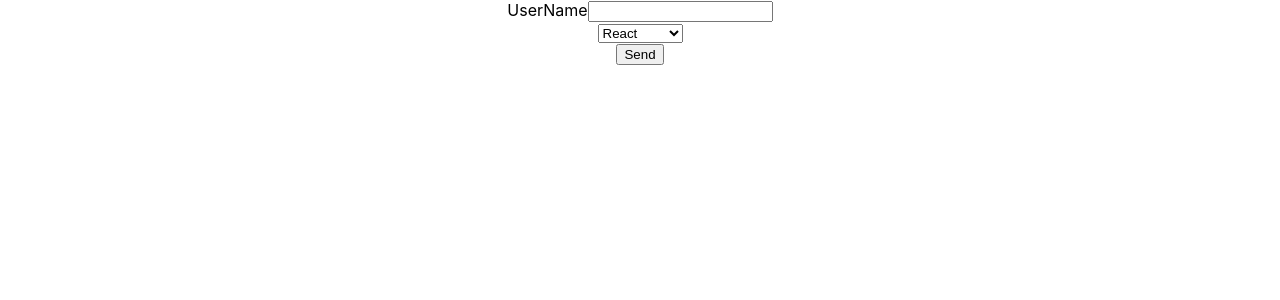
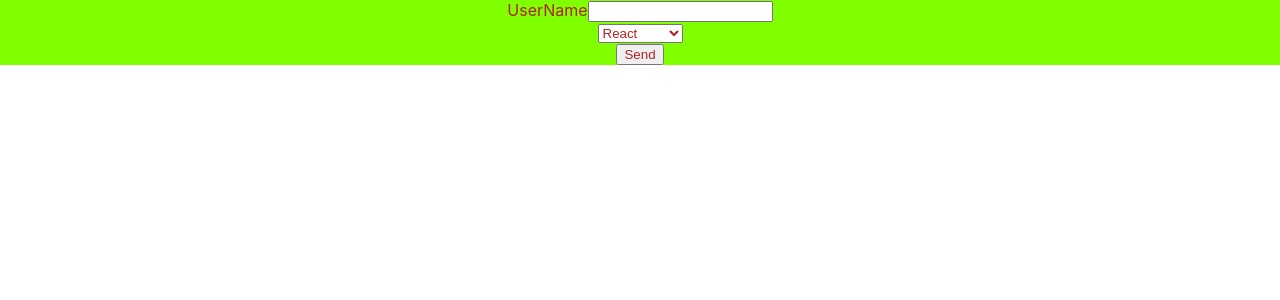
Before and after one commit to lyonsouma/React-Projects, a React (Create React App) app: page / in a window 1280 px wide. Shown: the top 300 px of the page. Built offline with nearby package versions, Linux system fonts and the light colour scheme.

Commit message:
adding css to my practise form

```diff
--- /dev/null
+++ b/src/components/Form.css
@@ -0,0 +1,6 @@
+.whole {
+    background-color: chartreuse;
+}
+.text {
+    color: firebrick;
+}
--- a/src/components/Form.js
+++ b/src/components/Form.js
@@ -1,5 +1,5 @@
 import { Component } from "react";
-
+import './Form.css'
 class Form extends Component{
 
     constructor(){
@@ -26,19 +26,19 @@ class Form extends Component{
     }
     render(){
         return(
-            <form>
+            <form className="whole">
                 <div>
-                    <label>UserName</label>
+                    <label className="text">UserName</label>
                     <input type="" value={this.state.userName} onChange={this.UpdateUserInput}></input>
                 </div>
                 <div>
-                    <select value={this.state.Topic} onChange={this.ChangeTopic}>
+                    <select className="text" value={this.state.Topic} onChange={this.ChangeTopic}>
                         <option>React</option>
                         <option>Python</option>
                         <option>JavaScript</option>
                     </select>
                 </div>
-                <button type="button" onClick={this.SendInfo}>Send</button>
+                <button className="text" type="button" onClick={this.SendInfo}>Send</button>
             </form>
         )
     }
```
